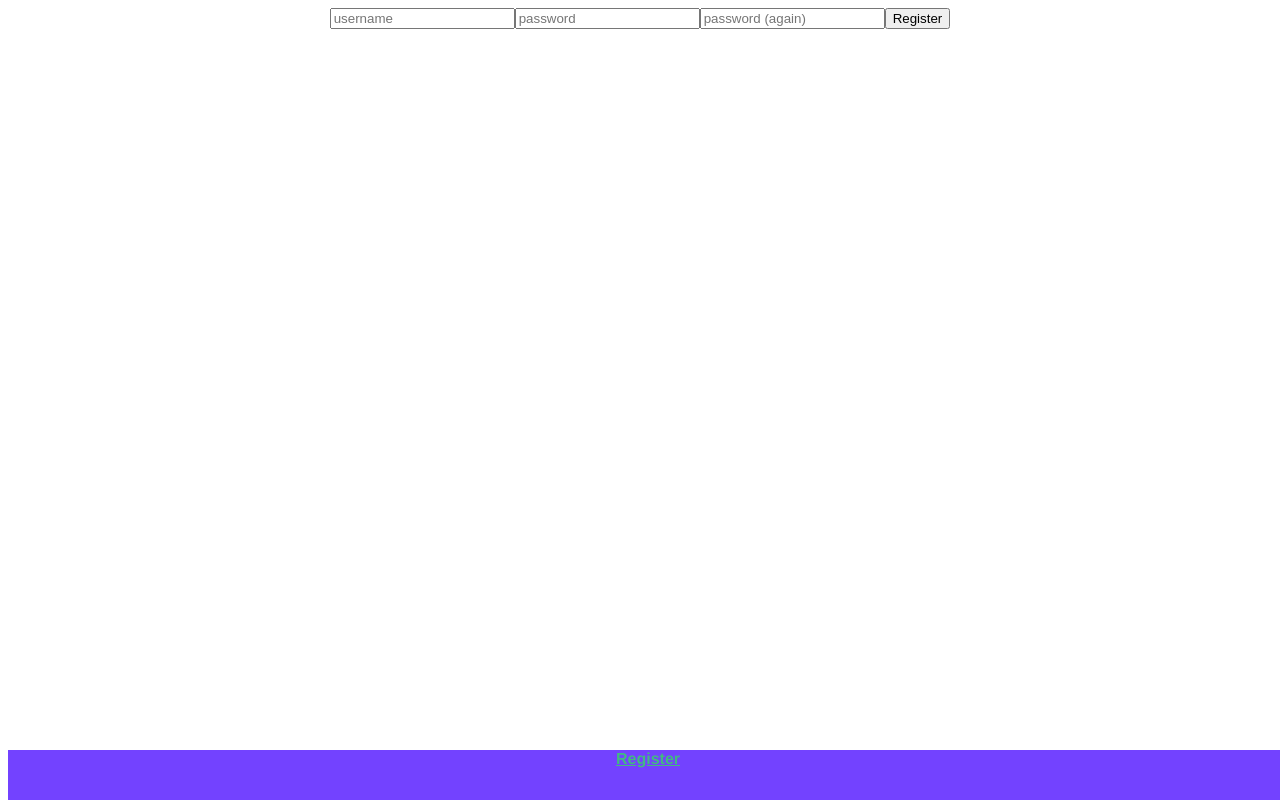
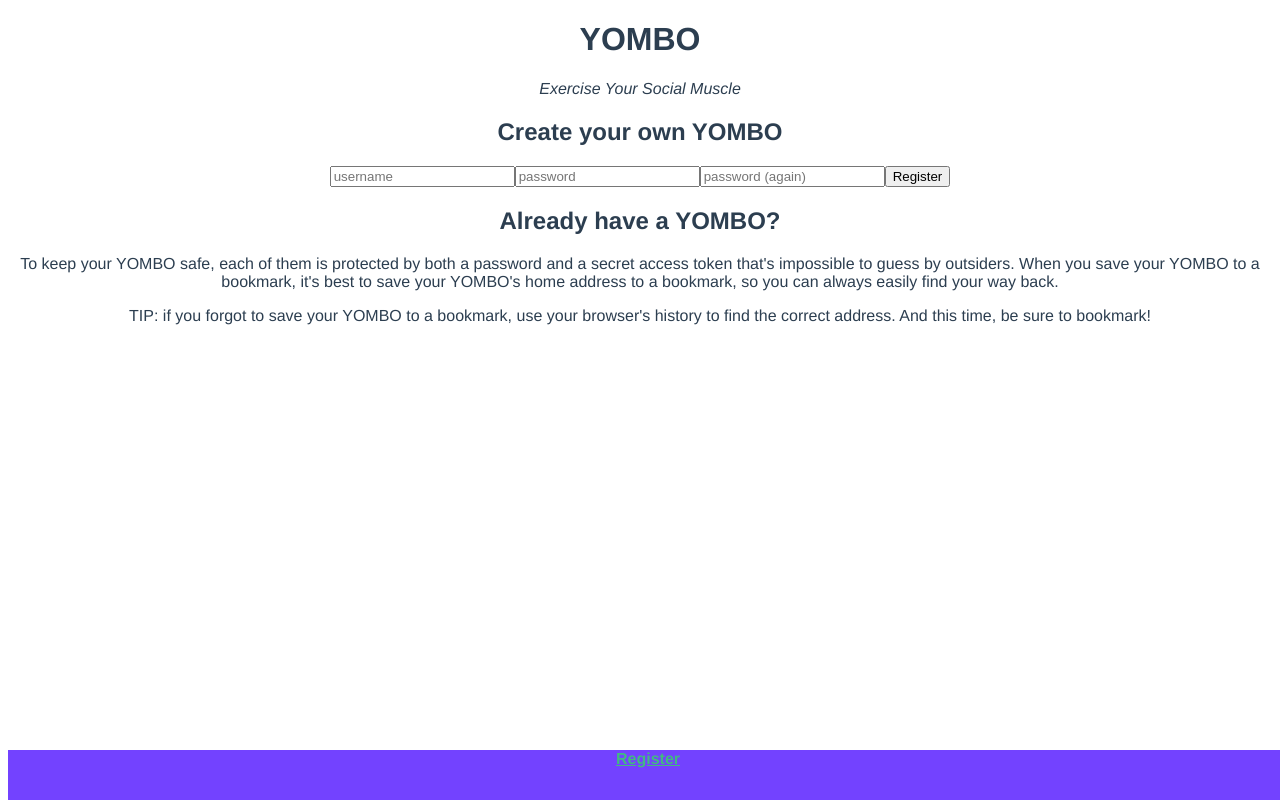
Before and after one commit to joeljuhela/yombo, a Vue app in the folder frontend/: page /#/ in a window 1280 px wide. Built offline with nearby package versions, Linux system fonts and the light colour scheme; the HTML template or start-up script is replaced by a standard one.

Commit message:
Add instructions to landing page

```diff
--- a/frontend/src/views/RegisterView.vue
+++ b/frontend/src/views/RegisterView.vue
@@ -1,4 +1,10 @@
 <template>
+<h1>YOMBO</h1>
+<p>
+<i>Exercise Your Social Muscle</i>
+</p>
+
+<h2>Create your own YOMBO</h2>
 <div>
 <p v-if="errors.length">
 <b>Please correct the following error(s):</b>
@@ -13,6 +19,15 @@
   <input type="submit" value="Register"/>
 </form>
 </div>
+<h2>Already have a YOMBO?</h2>
+<p>
+To keep your YOMBO safe, each of them is protected by both a password and a secret access token that's impossible to guess by outsiders.
+When you save your YOMBO to a bookmark, it's best to save your YOMBO's home address to a bookmark, so you can always easily find your way back.
+</p>
+<p>
+TIP: if you forgot to save your YOMBO to a bookmark, use your browser's history to find the correct address.
+And this time, be sure to bookmark!
+</p>
 </template>
 
 <script>
```
